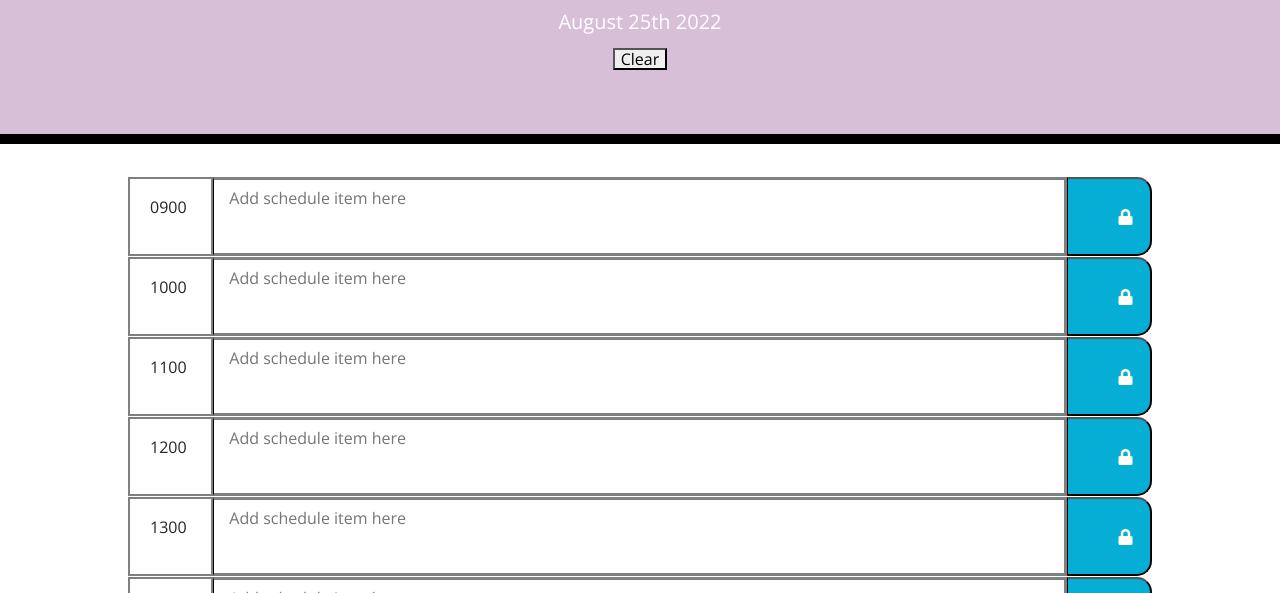
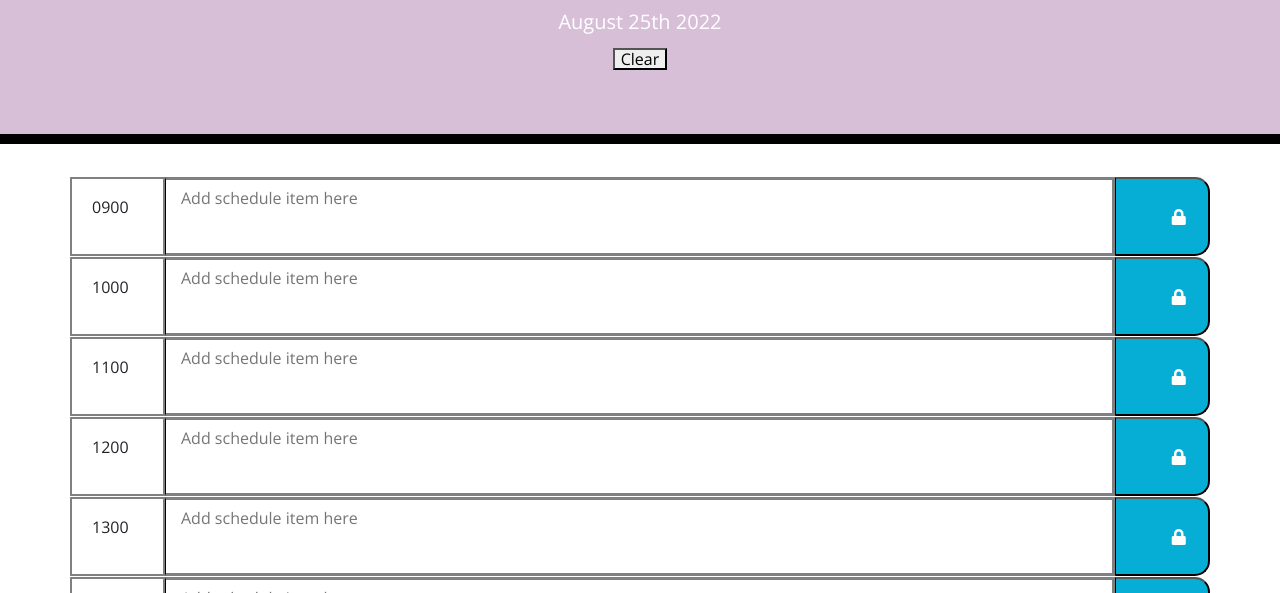
Before and after one commit to BrandyM98/work-day-scheduler-project, a plain HTML site: page index.html in a window 1280 px wide. Shown: the part 182-775 px from the top of the page. Drawn offline with nearby package versions, Linux system fonts and the light colour scheme.

Commit message:
fixed global scope issue.

```diff
--- a/assets/script.js
+++ b/assets/script.js
@@ -1,10 +1,11 @@
 //need to add current date
 //var currentDay = $('#currentDay').html('' + moment().format('dddd, MMMM Do'));
+let currentHour = moment().format("HH");
+
 $(document).ready(function () {
     let timeNow = moment().format("MMMM Do YYYY");
     let displayDate = document.getElementById("currentDay");
     displayDate.innerHTML = timeNow;
-    let currentHour = moment().format("HH");
 });
 
 //clear local storage
@@ -38,7 +39,7 @@ $(".saveBtn").click(function (event) {
     localStorage.setItem(time, value);
 });
 
-$("#hour9 .time-text").val(localStorage.getItem("09"));
+$("#hour09 .time-text").val(localStorage.getItem("09"));
 $("#hour10 .time-text").val(localStorage.getItem("10"));
 $("#hour11 .time-text").val(localStorage.getItem("11"));
 $("#hour12 .time-text").val(localStorage.getItem("12"));
--- a/assets/style.css
+++ b/assets/style.css
@@ -2,10 +2,6 @@ body {
     font-family: 'Open Sans', sans-serif;
     font-size: 16px;
     line-height: 1;
-  }
-
-  .container{
-    max-width: 1024px;
   }
 
   textarea{
--- a/index.html
+++ b/index.html
@@ -33,7 +33,7 @@
   <div class="container">
     <!-- Timeblocks go here -->
     <!--9am-->
-    <div id="hour9" class="row time-div">
+    <div id="hour09" class="row time-div">
       <div class="col-md-1 date"><span id="09">0900</span></div>
       <textarea class="col-md-10 time-text text" placeholder="Add schedule item here"></textarea>
       <button class="col-md-1 saveBtn">
```
